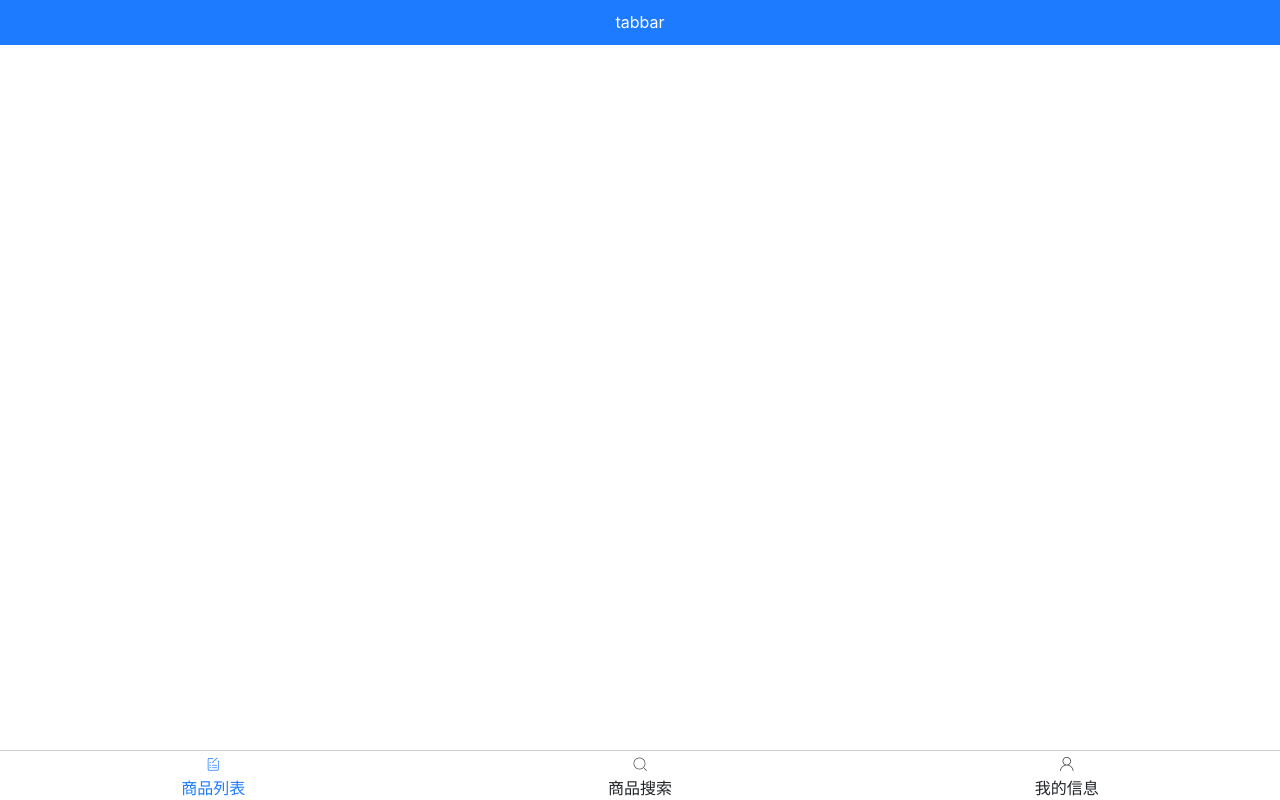
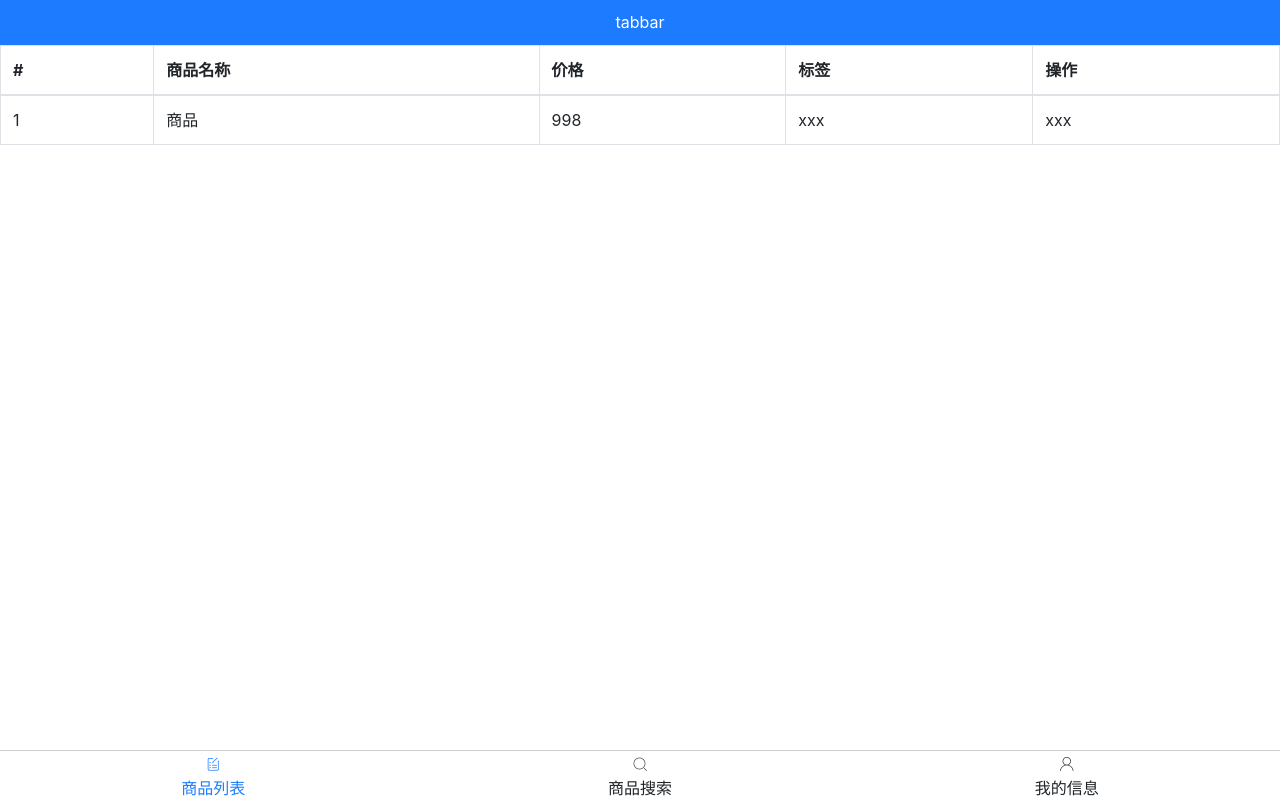
Before and after one commit to itTalentBlame/xjyyds, a Vue app: page / in a window 1280 px wide. Built offline with nearby package versions, Linux system fonts and the light colour scheme.

Commit message:
完成页面切换功能

```diff
--- a/src/App.vue
+++ b/src/App.vue
@@ -1,21 +1,24 @@
 <template>
   <div>
     <MyHeader title="tabbar"></MyHeader>
-    <div>
-      <MyTable></MyTable>
+    <div style="margin-top: 45px">
+      <component :is="comName"></component>
     </div>
-    <MyTabBar :list="tabList"></MyTabBar>
+    <MyTabBar :list="tabList" @tabFn="tabFn"></MyTabBar>
   </div>
 </template>
 
 <script>
 import MyHeader from "./components/MyHeader.vue";
 import MyTabBar from "./components/MyTabBar.vue";
-import MyTable from "./components/MyTable.vue";
+import MyGoodsList from "./views/MyGoodsList.vue";
+import MyGoodsSearch from "./views/MyGoodsSearch.vue";
+import MyUserInfo from "./views/MyUserInfo.vue";
 export default {
   name: "App",
   data() {
     return {
+      comName: "MyGoodsList",
       tabList: [
         {
           iconText: "icon-shangpinliebiao",
@@ -36,9 +39,17 @@ export default {
     };
   },
   components: {
-    MyTable,
     MyTabBar,
     MyHeader,
+    MyGoodsList,
+    MyGoodsSearch,
+    MyUserInfo,
+  },
+  methods: {
+    tabFn(id) {
+      console.log(id);
+      this.comName = id;
+    },
   },
 };
 </script>
--- a/src/components/MyTabBar.vue
+++ b/src/components/MyTabBar.vue
@@ -5,7 +5,7 @@
       :class="{ current: isCurrent == item.componentName }"
       v-for="item in list"
       :key="item.componentName"
-      @click="isCurrent = item.componentName"
+      @click="clickFn(item.componentName)"
     >
       <!-- 图标 -->
       <span class="iconfont" :class="item.iconText"></span>
@@ -25,6 +25,12 @@ export default {
   props: {
     list: {
       type: Array,
+    },
+  },
+  methods: {
+    clickFn(componentName) {
+      this.isCurrent = componentName;
+      this.$emit("tabFn", componentName);
     },
   },
 };
--- a/src/components/MyTable.vue
+++ b/src/components/MyTable.vue
@@ -1,7 +1,38 @@
-<template></template>
+<template>
+  <table class="table table-bordered table-stripped">
+    <!-- 表格标题区域 -->
+    <thead>
+      <tr>
+        <th>#</th>
+        <th>商品名称</th>
+        <th>价格</th>
+        <th>标签</th>
+        <th>操作</th>
+      </tr>
+    </thead>
+    <!-- 表格主体区域 -->
+    <tbody>
+      <tr>
+        <td>1</td>
+        <td>商品</td>
+        <td>998</td>
+        <td>xxx</td>
+        <td>xxx</td>
+      </tr>
+    </tbody>
+  </table>
+</template>
 
 <script>
-export default {};
+export default {
+  name: "MyTable",
+};
 </script>
 
-<style></style>
+<style scoped lang="less">
+.my-goods-list {
+  .badge {
+    margin-right: 5px;
+  }
+}
+</style>
--- a/src/views/MyGoodsList.vue
+++ b/src/views/MyGoodsList.vue
@@ -1,13 +1,16 @@
 <template>
-
+  <div>
+    <MyTable></MyTable>
+  </div>
 </template>
 
 <script>
+import MyTable from "../components/MyTable.vue";
 export default {
-
-}
+  components: {
+    MyTable,
+  },
+};
 </script>
 
-<style>
-
-</style>
+<style></style>
--- a/src/views/MyGoodsSearch.vue
+++ b/src/views/MyGoodsSearch.vue
@@ -1,13 +1,9 @@
 <template>
-
+  <div>MyGoodsSearch</div>
 </template>
 
 <script>
-export default {
-
-}
+export default {};
 </script>
 
-<style>
-
-</style>
+<style></style>
--- a/src/views/MyUserInfo.vue
+++ b/src/views/MyUserInfo.vue
@@ -1,4 +1,6 @@
-<template></template>
+<template>
+  <div>MyUserInfo</div>
+</template>
 
 <script>
 export default {};
```
